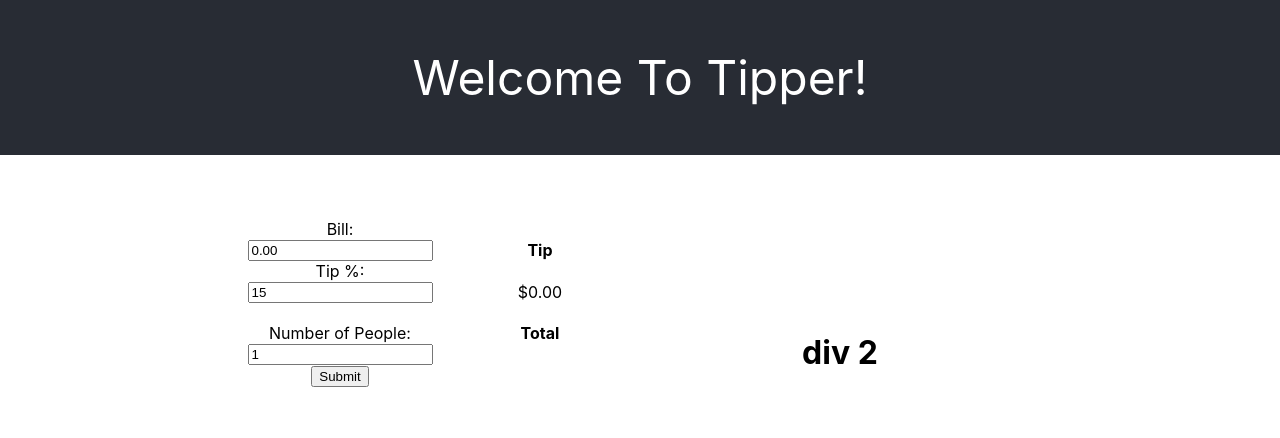
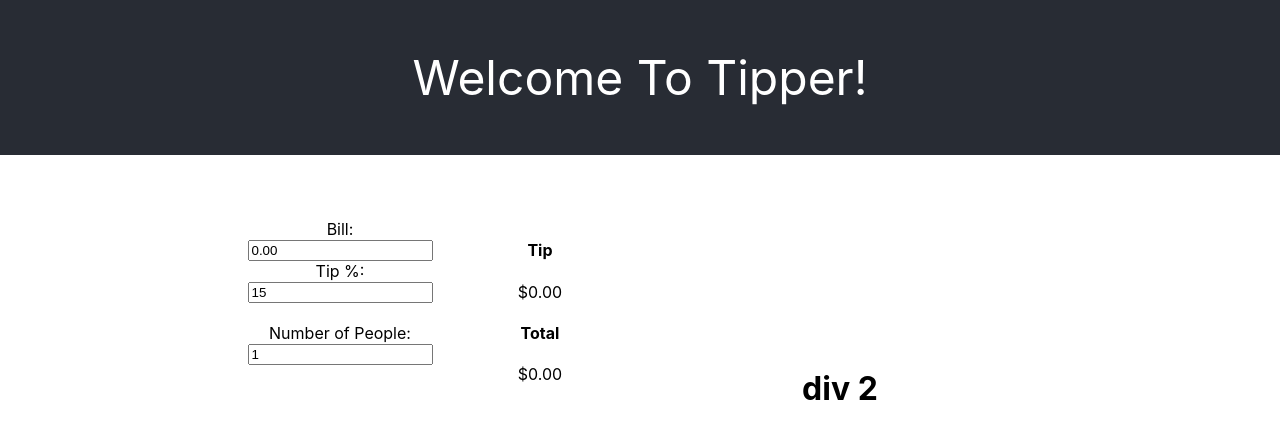
Before and after one commit to mawais54013/Tipper-Project, a React (Create React App) app: page / in a window 1280 px wide. Shown: the top 438 px of the page. Built offline with nearby package versions, Linux system fonts and the light colour scheme.

Commit message:
total function works

```diff
--- a/src/components/tipCalculator.js
+++ b/src/components/tipCalculator.js
@@ -44,6 +44,19 @@ class TipCalculator extends React.Component {
           {
               tipTotal = parseFloat(tipNum).toFixed(2);
           }
+
+          let totalNum = (parseFloat(this.state.value) + (parseFloat(tipTotal) * parseInt(this.state.people)))/parseInt(this.state.people);
+          console.log(totalNum)
+          let fullTotal;
+
+          if(this.state.people > 1)
+          {
+            fullTotal = parseFloat(totalNum).toFixed(2) + ' per person';
+          }
+          else
+          {
+            fullTotal = parseFloat(totalNum).toFixed(2);
+          }
         return (
          <div id="div1">
             <div className="div2">
@@ -67,7 +80,7 @@ class TipCalculator extends React.Component {
                         <input type="number" value={this.state.people} onChange={this.handlePeopleChange} />
                     </label>
                     <br />
-                    <input type="submit" value="Submit" />
+                    {/* <input type="submit" value="Submit" /> */}
                 </form>
             </div>
 
@@ -76,7 +89,7 @@ class TipCalculator extends React.Component {
                 <p>${tipTotal}</p>
 
                 <h4>Total</h4>
-
+                <p>${fullTotal}</p>
             </div>
           </div>
         );
```
